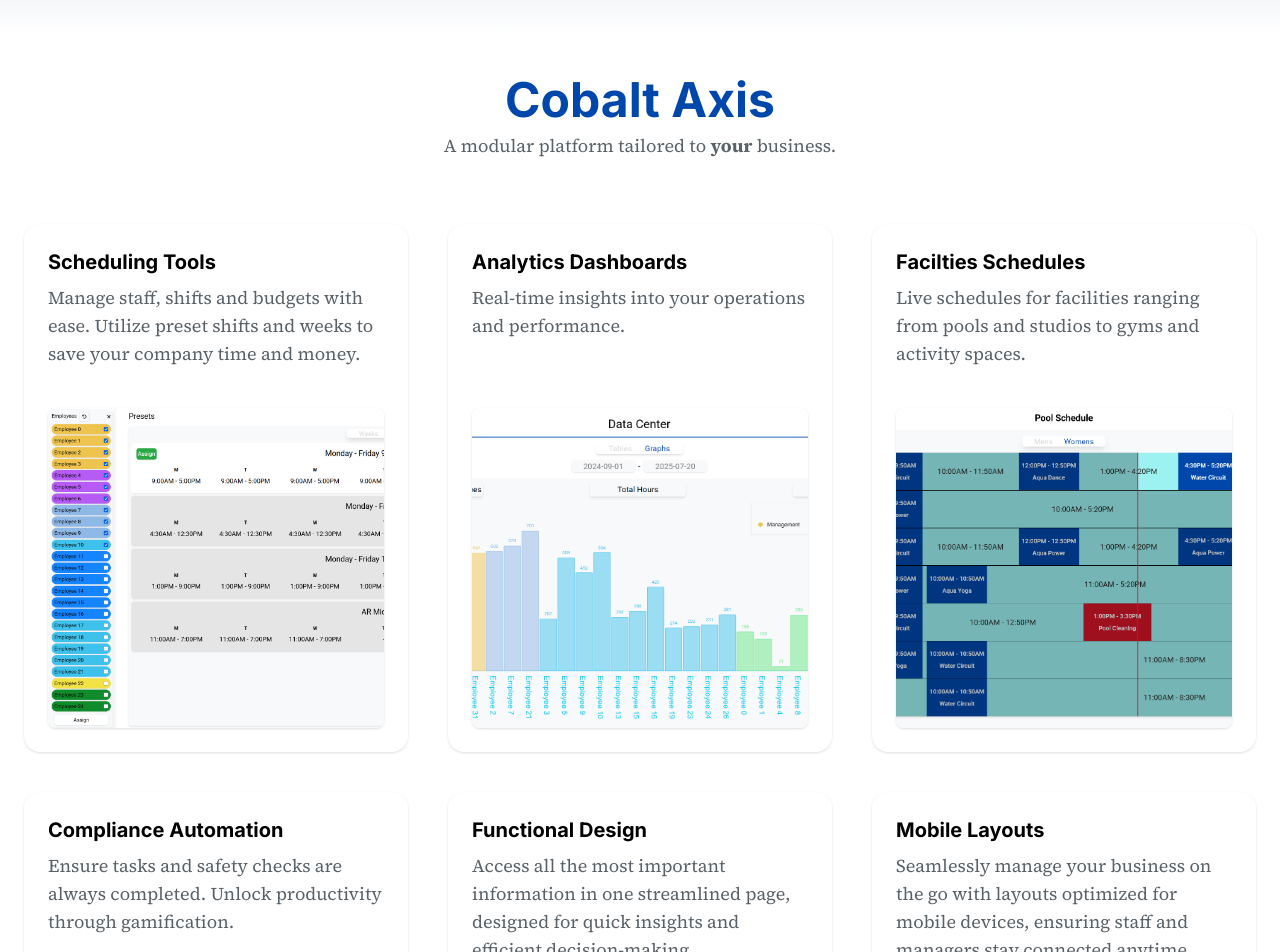
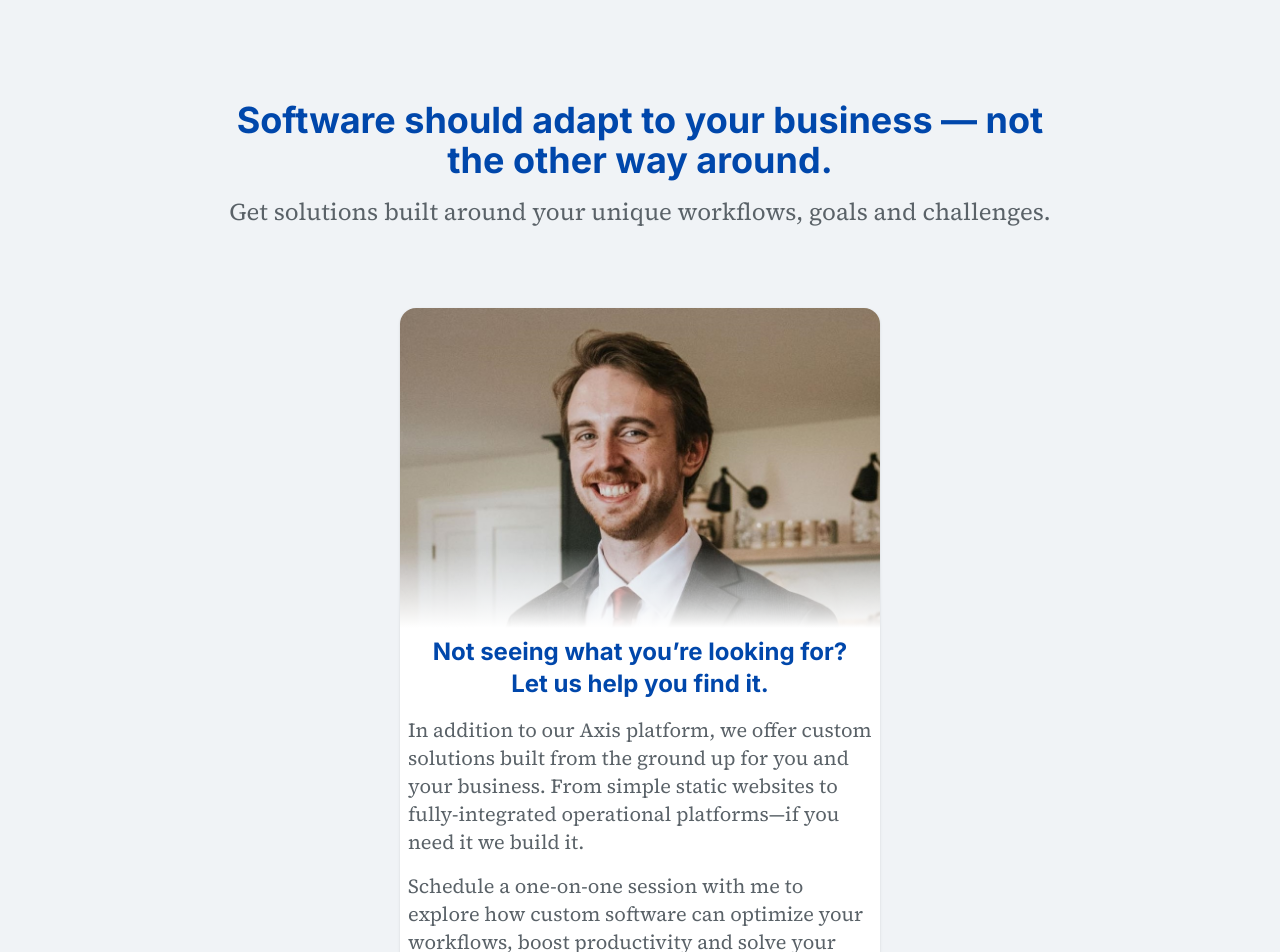
Before and after one commit to Zinazero/cobalt-site, a Next.js app: page / in a window 1280 px wide. Shown: the part 900-1852 px from the top of the page. Built offline with nearby package versions, Linux system fonts and the light colour scheme.

Commit message:
feat/style: rename CobaltAxis to Axis and rebuild/refine

```diff
--- a/src/app/page.tsx
+++ b/src/app/page.tsx
@@ -1,4 +1,4 @@
-import { CobaltAxis } from '@/sections/CobaltAxis';
+import { Axis } from '@/sections/Axis';
 import { Consulting } from '@/sections/Consulting';
 import { Contact } from '@/sections/Contact';
 import { Hero } from '@/sections/Hero';
@@ -8,7 +8,7 @@
   return (
     <main className="min-h-screen bg-light">
       <Hero />
-      <CobaltAxis />
+      <Axis />
       <Consulting />
       <Testimonials />
       <Contact />
--- a/src/sections/CobaltAxis.tsx
+++ /dev/null
@@ -1,115 +0,0 @@
-import Image from 'next/image';
-
-export const CobaltAxis = () => {
-  interface Image {
-    src: string;
-    alt: string;
-    position: string;
-  }
-
-  interface Feature {
-    title: string;
-    desc: string;
-    img?: Image;
-  }
-
-  const featureArray: Feature[] = [
-    {
-      title: 'Scheduling Tools',
-      desc: 'Manage staff, shifts and budgets with ease. Utilize preset shifts and weeks to save your company time and money.',
-      img: {
-        src: '/images/cobalt-presets-view.png',
-        alt: 'Screenshot of Cobalt Axis’ Preset Shifts Menu',
-        position: 'object-left',
-      },
-    },
-    {
-      title: 'Analytics Dashboards',
-      desc: 'Real-time insights into your operations and performance.',
-      img: {
-        src: '/images/cobalt-data-view.png',
-        alt: 'Screenshot of Cobalt Axis’ Data Center with a bar graph showing total employee hours',
-        position: 'object-bottom',
-      },
-    },
-    {
-      title: 'Facilties Schedules',
-      desc: 'Live schedules for facilities ranging from pools and studios to gyms and activity spaces.',
-      img: {
-        src: '/images/cobalt-facilities-schedule-view.png',
-        alt: 'Screenshot of Cobalt Axis’ Facility Schedule module, showing a Pool Schedule with classes',
-        position: 'object-top',
-      },
-    },
-    {
-      title: 'Compliance Automation',
-      desc: 'Ensure tasks and safety checks are always completed. Unlock productivity through gamification.',
-      img: {
-        src: '/images/cobalt-compliance-view.png',
-        alt: 'Screenshot of Cobalt Axis’ Snapshot module complete with Employee Zoning and Compliance Tracking/Gamification',
-        position: 'object-top-right',
-      },
-    },
-    {
-      title: 'Functional Design',
-      desc: 'Access all the most important information in one streamlined page, designed for quick insights and efficient decision-making.',
-      img: {
-        src: '/images/cobalt-club-info-view.png',
-        alt: 'Screenshot of Cobalt Axis’ Club Info module, showing Memos, Compliance Charts and daily Facility Schedules',
-        position: 'object-top',
-      },
-    },
-    {
-      title: 'Mobile Layouts',
-      desc: 'Seamlessly manage your business on the go with layouts optimized for mobile devices, ensuring staff and managers stay connected anytime, anywhere.',
-      img: {
-        src: '/images/cobalt-mobile-layouts.png',
-        alt: 'Screenshot of Cobalt Axis’ mobile layout, showing the Schedule page and tabs along the bottom',
-        position: 'object-top',
-      },
-    },
-  ];
-
-  return (
-    <>
-      <div className="h-14 bg-linear-to-b from-light to-white" />
-      <section id="cobalt-axis" className="min-h-screen bg-white py-10 px-6">
-        <div className="max-w-450 mx-auto">
-          <div className="text-center mb-16">
-            <h2 className="text-5xl text-cobalt font-bold">Cobalt Axis</h2>
-            <p className="text-grey mt-2">
-              A modular platform tailored to <b>your</b> business.
-            </p>
-          </div>
-          <div className="grid lg:grid-cols-2 xl:grid-cols-3 gap-10 mx-auto">
-            {featureArray.map(({ title, desc, img }) => (
-              <article
-                key={title}
-                className="flex flex-col justify-between bg-white p-6 rounded-2xl shadow-sm hover:shadow-md transition min-h-130"
-              >
-                <div className="mb-10">
-                  <h3 className="text-xl font-bold mb-2">{title}</h3>
-                  <p className="text-grey">{desc}</p>
-                </div>
-
-                {img && (
-                  <figure className="w-full h-150 lg:h-80 rounded-lg overflow-hidden shadow-sm relative">
-                    <Image
-                      src={img.src}
-                      alt={img.alt}
-                      draggable={false}
-                      fill
-                      className={`object-cover ${img.position}`}
-                      sizes="(max-width: 768px) 100vw, (max-width: 1024px) 50vw, 33vw"
-                    />
-                  </figure>
-                )}
-              </article>
-            ))}
-          </div>
-        </div>
-      </section>
-      <div className="h-14 bg-linear-to-t from-light to-white" />
-    </>
-  );
-};
```
